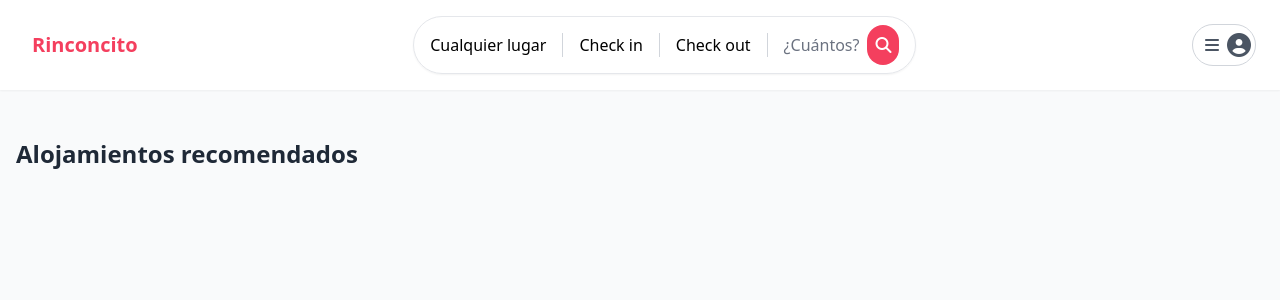
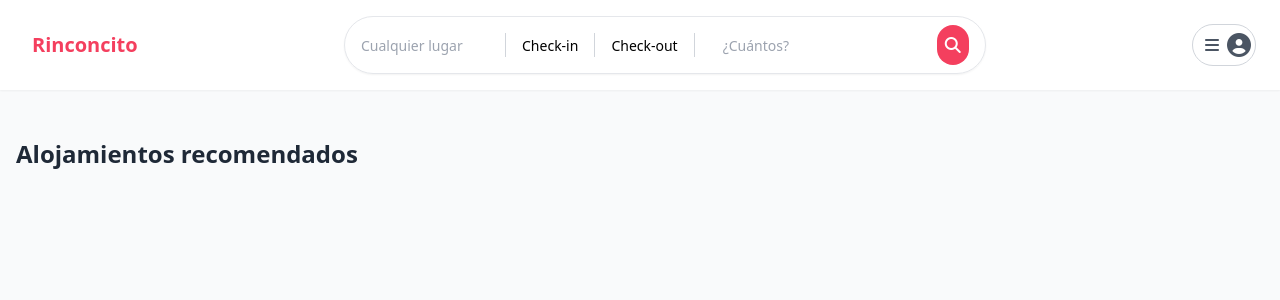
Before and after one commit to LaurisDev/Airbnb, a Flask app: page / in a window 1280 px wide. Shown: the top 300 px of the page. Run offline with Flask 3, Linux system fonts and the light colour scheme; data that the repository does not hold is empty; some libraries are stand-ins or nearby versions.

Commit message:
Arreglos en el buscador

```diff
--- a/app/static/funciones.js
+++ b/app/static/funciones.js
@@ -0,0 +1,7 @@
+document.getElementById('checkin').addEventListener('click', () => {
+    document.getElementById('checkin').showPicker();
+});
+
+document.getElementById('checkout').addEventListener('click', () => {
+    document.getElementById('checkout').showPicker();
+});
--- a/app/templates/inicio.html
+++ b/app/templates/inicio.html
@@ -7,6 +7,7 @@
     <script src="https://cdn.tailwindcss.com"></script>
     <link rel="stylesheet" href="https://cdnjs.cloudflare.com/ajax/libs/font-awesome/6.4.0/css/all.min.css">
     <link rel="stylesheet" href="static/estilos.css">
+    <script src="static/funciones.js" defer></script>
 </head>
 <body class="bg-gray-50">
 
@@ -17,21 +18,26 @@
             </div>
     <div class="hidden md:flex items-center border border-gray-200 rounded-full py-2 px-4 shadow-sm hover:shadow-md transition duration-200">
         <div class="border-r border-gray-300 pr-4">
-                <span class="font-medium">Cualquier lugar</span>
+            <input type="text" id="location" placeholder="Cualquier lugar" class="outline-none text-sm w-32" required>
         </div>
-            <div class="border-r border-gray-300 px-4">
-                <span class="font-medium">Check in</span>
+
+        <div class="border-r border-gray-300 px-4 relative">
+                <input type="date" id="checkin" class="text-sm outline-none absolute opacity-0 w-full h-full">
+                <span class="text-sm font-medium cursor-pointer" id="checkin-label">Check-in</span>
         </div>
-            <div class="border-r border-gray-300 px-4">
-                <span class="font-medium">Check out</span>
+        <div class="border-r border-gray-300 px-4 relative">
+                <input type="date" id="checkout" class="text-sm outline-none absolute opacity-0 w-full h-full">
+                <span class="text-sm font-medium cursor-pointer" id="checkout-label">Check-out</span>
         </div>
-            <div class="pl-4">
-                <span class="text-gray-500">¿Cuántos?</span>
+
+        <div class="pl-6">
+            <input type="number" id="guests" placeholder="¿Cuántos?" min="1" class="w-21 outline-none text-sm px-1" required>
         </div>
-            <div class="bg-rose-500 p-2 rounded-full ml-2">
+        <button type="submit" id="search-button" class="bg-rose-500 p-2 rounded-full ml-2">
             <i class="fas fa-search text-white"></i>
+        </button>
     </div>
-        </div>
+
         <div class="relative flex items-center border border-gray-300 rounded-full p-1 cursor-pointer">
             <i class="fas fa-bars text-gray-600 px-2"></i>
             <i class="fas fa-user-circle text-gray-600 text-2xl" id="user-icon"></i>
```
Lines whose indentation alone changed are shown as unchanged.
